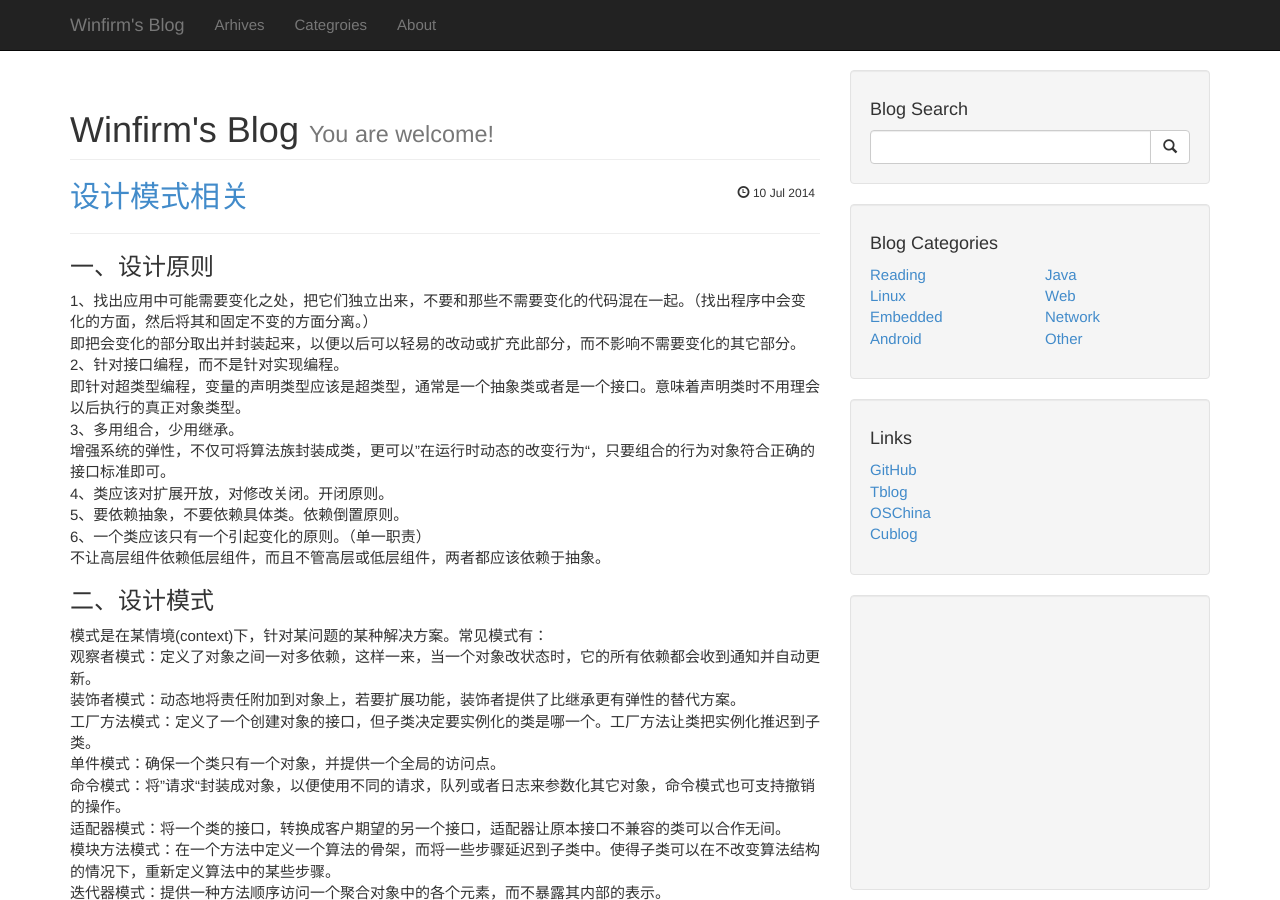
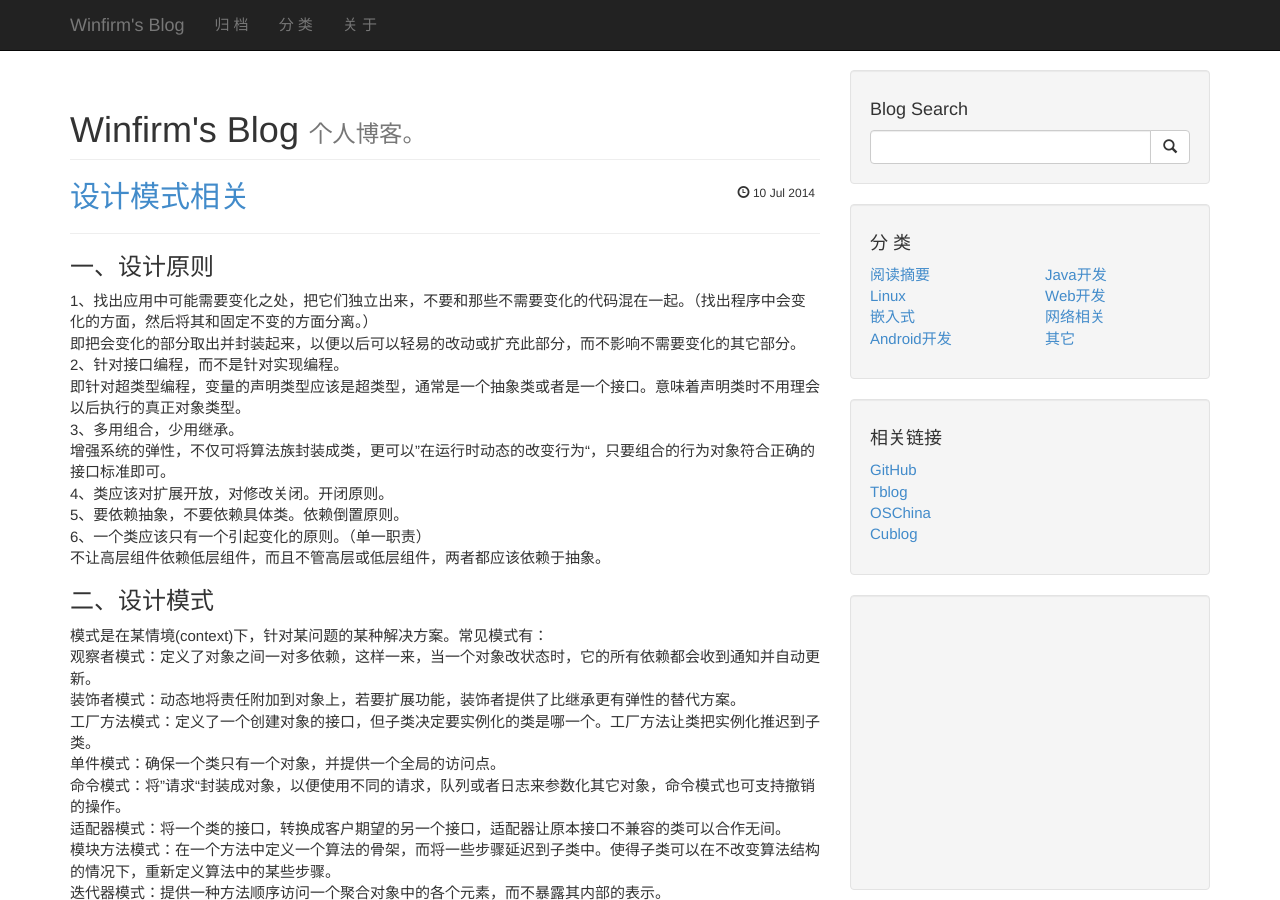
Before and after one commit to wdyggh/wdyggh.github.com, a Jekyll site: the page built from index.html, in a window 1280 px wide and 900 px high. Built offline with Jekyll 4.4.1, drawn with Linux system fonts in a browser that asks for light colours; Markdown is read by kramdown in place of the engine named in the settings; the list of posts is cut into pages by our own code; comment, search, counter and statistics services are not loaded.

Commit message:
update extend name

```diff
--- a/_layouts/default.html
+++ b/_layouts/default.html
@@ -60,17 +60,17 @@
           <ul class="nav navbar-nav">
             <li>
               <a href="/archives.html">
-                Arhives
+                归 档
               </a>
             </li>
             <li>
               <a href="/categories.html">
-                Categroies
+                分 类
               </a>
             </li>
             <li>
               <a href="/about.html">
-                About
+                关 于
               </a>
             </li>
           </ul>
@@ -109,14 +109,14 @@
           <!-- Blog Categories Well -->
           <div class="well">
             <h4>
-              Blog Categories
+              分 类
             </h4>
             <div class="row">
               <div class="col-lg-6">
                 <ul class="list-unstyled">
                   <li>
                     <a href="/categories.html#reading">
-                      Reading
+                      阅读摘要
                     </a>
                   </li>
                   <li>
@@ -126,12 +126,12 @@
                   </li>
                   <li>
                     <a href="/categories.html#embedded">
-                      Embedded
+                      嵌入式
                     </a>
                   </li>
                   <li>
                     <a href="/categories.html#android">
-                      Android
+                      Android开发
                     </a>
                   </li>
                 </ul>
@@ -141,22 +141,22 @@
                 <ul class="list-unstyled">
                   <li>
                     <a href="/categories.html#java">
-                      Java
+                      Java开发
                     </a>
                   </li>
                   <li>
                     <a href="/categories.html#web">
-                      Web
+                      Web开发
                     </a>
                   </li>
                   <li>
                     <a href="/categories.html#network">
-                      Network
+                      网络相关
                     </a>
                   </li>
                   <li>
                     <a href="/categories.html#other">
-                      Other
+                      其它
                     </a>
                   </li>
                 </ul>
@@ -168,7 +168,7 @@
           <!-- Blog Links Well -->
           <div class="well">
             <h4>
-              Links
+              相关链接
             </h4>
             <ul class="list-unstyled">
               <li>
--- a/index.html
+++ b/index.html
@@ -5,7 +5,7 @@ title: "Winfirm's Blog - by Steven Pan."
 <h1 class="page-header">
   Winfirm's Blog
   <small>
-    You are welcome!
+    个人博客。
   </small>
 </h1>
 {% for post in paginator.posts %}
```
Also changed, not shown: other parts of _layouts/default.html (+2 -2 lines), archives.md (renamed from archives.html), categories.md (renamed from categories.html).
